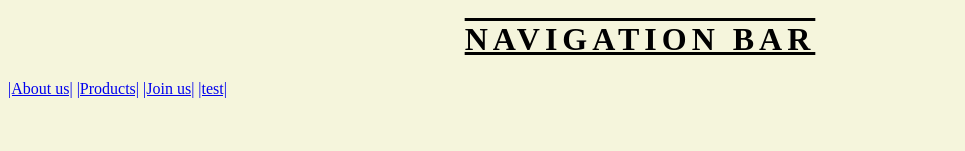
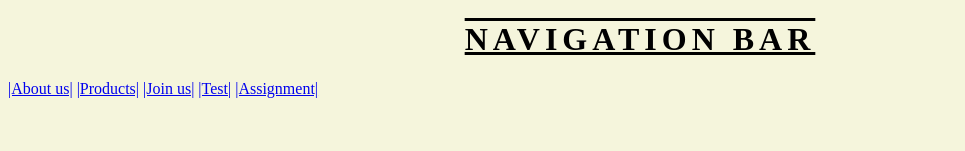
Before and after one commit to kanyingibrandon-crypto/Hometure, a plain HTML site: page index.html in a window 1280 px wide. Shown: the top 151 px of the page, without its empty margins (0-965 px from the left). Drawn offline with Linux system fonts and the light colour scheme.

Commit message:
Fix link text case and formatting in navigation
Corrected the link text from 'test' to 'Test' and added a space before the 'target' attribute.

```diff
--- a/index.html
+++ b/index.html
@@ -7,10 +7,13 @@
   <a href="about1.html" target="self">|About us|</a>
   <a href="product1.html" target="self">|Products|</a>
 <a href="form.html" target="self">|Join us|</a>
-  <a href="Test.html"target="self">|test|</a>
+  <a href="Test.html"target="self">|Test|</a>
+<a href="assignment2.html"target="self">|Assignment|</a>
+
 </nav>
 
   <style type="text/css">
+    a:hover{hotpink;}
     h1{text-align:center;}
     h1{text-transform:uppercase;Text-decoration-line:overline;}
     body{background-color:beige;}
```
